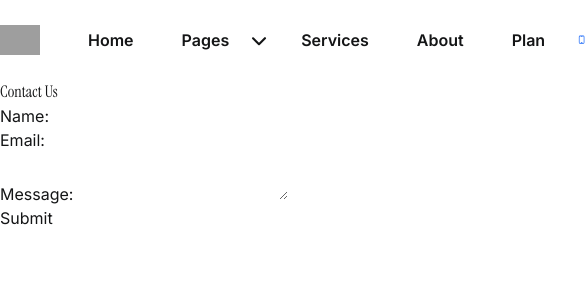
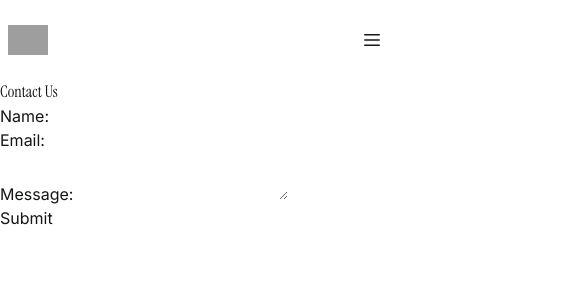
Before and after one commit to AlyasarJabbarli/consulting, a React (Create React App) app: page /contact in a window 390 px wide. Shown: the top 300 px of the page, 585 px wide, since content can reach past the window. Built offline with nearby package versions, Linux system fonts and the light colour scheme; grey boxes are pictures that could not be loaded.

Commit message:
mobile header ready w little bugs(setFalse, dropdown, duration)

```diff
--- a/src/components/layout/Header.tsx
+++ b/src/components/layout/Header.tsx
@@ -1,19 +1,23 @@
-import React from 'react';
+import React, { useState } from 'react';
 import Logo from '../common/logo';
-import { EnvelopeIcon, DevicePhoneMobileIcon } from '@heroicons/react/20/solid'
+import { EnvelopeIcon, DevicePhoneMobileIcon, Bars3Icon, XMarkIcon } from '@heroicons/react/20/solid'
 import NavLinkCustom from '../common/NavLinkCustom';
 import DropdownMenu from '../common/DropdownMenu';
 
 const Header: React.FC = () => {
+    const [isMenuOpen, setIsMenuOpen] = useState(false);
+
     return (
         <header>
             <div className='container mx-auto h-20'>
-                <div className='flex justify-between h-full'>
+                <div className='flex justify-between h-full px-2'>
                     <div className='flex items-center gap-8'>
                         <div>
                             <Logo />
                         </div>
-                        <div>
+
+                        {/* Desktop Navigation */}
+                        <div className='hidden md:block'>
                             <nav>
                                 <ul className='flex gap-x-4 items-center'>
                                     <li><NavLinkCustom to="/">Home</NavLinkCustom></li>
@@ -34,9 +38,11 @@ const Header: React.FC = () => {
                                 </ul>
                             </nav>
                         </div>
+
                     </div>
-
-                    <div className="flex items-center gap-6">
+                    {/* Desktop Navigation */}
+                    <div className="items-center hidden md:flex xl:gap-6 ">
+                        <div className='xl:gap-6 gap-2 flex flex-col xl:flex-row'>
                             <div className='border-r border-gray-300 pr-6'>
                                 <NavLinkCustom to="tel:123456789" icon={<DevicePhoneMobileIcon />}>
                                     (123) 456 789
@@ -47,12 +53,76 @@ const Header: React.FC = () => {
                                     mail@consulto.biz
                                 </NavLinkCustom>
                             </div>
+                        </div>
+
                         <div>
                             <NavLinkCustom to="/contact" isButton>
                                 Contact Us
                             </NavLinkCustom>
                         </div>
 
+                    </div>
+                    {/* Mobile Navigation */}
+                    <div className='md:hidden flex items-center'>
+                        <button className='w-5' onClick={() => setIsMenuOpen(true)}>
+                            <Bars3Icon />
+                        </button>
+                    </div>
+
+                    <div className={`${isMenuOpen ? "w-full" : "w-0"} h-full duration-300 bg-[rgba(0,0,0,0.4)] absolute top-0 left-0 overflow-hidden md:hidden`} onClick={() => setIsMenuOpen(false)} >
+                        <div className={`${isMenuOpen ? "w-72" : "w-0"} duration-500 z-10  bg-white absolute top-0 left-0 h-full`}>
+                            <div className='flex flex-col h-full justify-between py-4'>
+                                <div>
+                                    <div className='flex justify-between px-4 mb-4'>
+                                        <div>
+                                            <Logo />
+                                        </div>
+                                        <div>
+                                            <button className='w-11 h-8 bg-lightBlue text-white' onClick={() => setIsMenuOpen(false)}>
+                                                <XMarkIcon className='w-6 mx-auto' />
+                                            </button>
+                                        </div>
+                                    </div>
+                                    <div>
+                                        <nav>
+                                            <ul className='flex flex-col gap-y-2'>
+                                                <li><NavLinkCustom to="/">Home</NavLinkCustom></li>
+                                                <li>
+                                                    <DropdownMenu
+                                                        label="Pages"
+                                                        links={[
+                                                            { to: "/single-service", text: "Single Service" },
+                                                            { to: "/contact", text: "Contact" },
+                                                            { to: "/process", text: "Process" },
+                                                        ]}
+                                                    />
+
+                                                </li>
+                                                <li><NavLinkCustom to="/services">Services</NavLinkCustom></li>
+                                                <li><NavLinkCustom to="/contact">About</NavLinkCustom></li>
+                                                <li><NavLinkCustom to="/contact">Plan</NavLinkCustom></li>
+                                            </ul>
+                                        </nav>
+                                    </div>
+                                </div>
+
+                                <div>
+                                    <div className='gap-2 flex flex-col items-center'>
+                                        <div className= 'text-sm'>
+                                            <NavLinkCustom to="tel:123456789" icon={<DevicePhoneMobileIcon />}>
+                                                (123) 456 789
+                                            </NavLinkCustom>
+                                        </div>
+                                        <div>
+                                            <NavLinkCustom to="mailto:mail@consulto.biz" icon={<EnvelopeIcon />}>
+                                                mail@consulto.biz
+                                            </NavLinkCustom>
+                                        </div>
+                                    </div>
+                                </div>
+                            </div>
+
+                        </div>
                     </div>
                 </div>
             </div>
```
Lines whose indentation alone changed are shown as unchanged.
